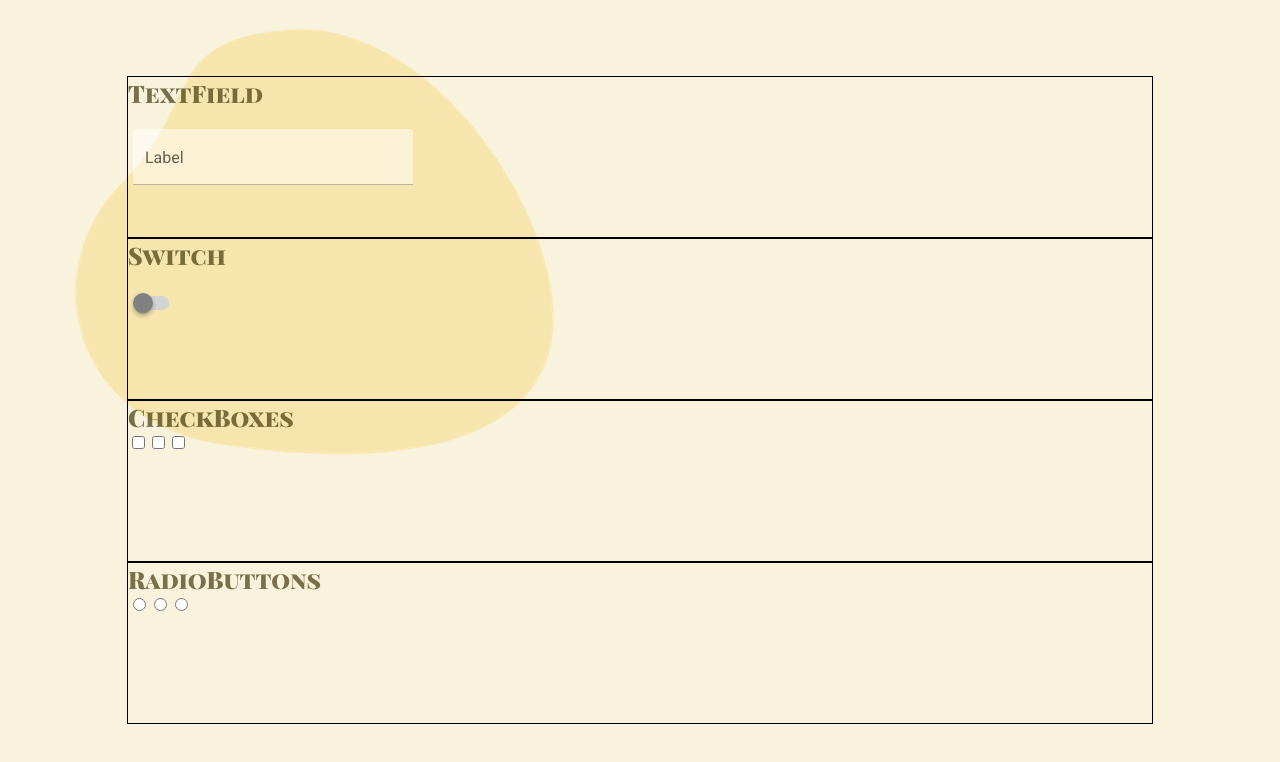
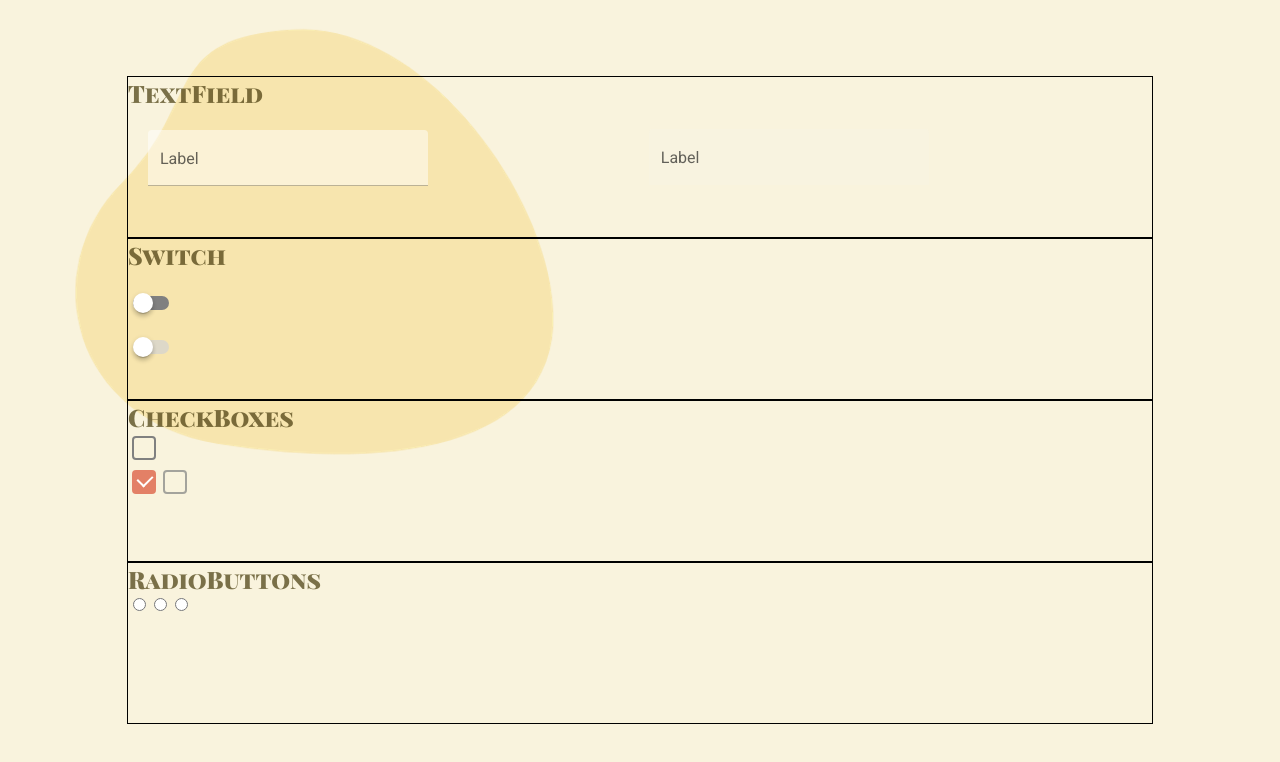
Before and after one commit to annaeklov/mandatory-uxdesign1, a React (Create React App) app in the folder mylabux/: page / in a window 1280 px wide. Shown: the top 762 px of the page. Built offline with nearby package versions, Linux system fonts and the light colour scheme.

Commit message:
checkboxes done

```diff
--- a/mylabux/src/MainContainer.js
+++ b/mylabux/src/MainContainer.js
@@ -29,6 +29,7 @@ const Main = styled.main`
   justify-content: center;
   position: relative;
   box-sizing: border-box;
+
   .pic {
     mix-blend-mode: multiply;
     position: absolute;
@@ -50,7 +51,9 @@ const Main = styled.main`
   }
   .section__bottom {
     height: 85%;
+    width: 100%;
   }
+
   h1 {
     color: #7a7048; /* #e2422d;  */
     margin: 0;
--- a/mylabux/src/components/CheckBoxes.js
+++ b/mylabux/src/components/CheckBoxes.js
@@ -8,13 +8,109 @@ export default function CheckBoxes() {
         <h1>CheckBoxes</h1>
       </div>
       <div className="section__bottom">
-        <form>
-          <input type="checkbox" />
-          <input type="checkbox" />
-          <input type="checkbox" />
-        </form>
+        <Form>
+          <input id="checkbox" type="checkbox" />
+          <label htmlFor="checkbox" />
+        </Form>
+        <Form2>
+          <input id="checkbox2" type="checkbox" checked/>
+          <input id="checkbox3" type="checkbox" disabled />
+        </Form2>
+
       </div>
     </section>
   );
 }
 /* ---STYLING--- */
+
+const Form = styled.form`
+  position: relative;
+
+  input {
+    position: relative;
+    width: 24px;
+    height: 24px;
+    border: 2px solid grey;
+    border-radius: 4px;
+    appearance: none;
+    outline: none;
+    cursor: pointer;
+
+    &:before {
+      position: absolute;
+      content: "";
+      display: inline-block;
+      width: 8px;
+      height: 12px;
+      border-color: transparent;
+      border-width: 0 2px 2px 0;
+      transform: rotate(45deg);
+      opacity: 0;
+      left: 6px;
+    }
+
+    &:checked::before {
+      border-color: white;
+      border-style: solid;
+      opacity: 1;
+    }
+
+    &:checked {
+      background: #e38066;
+      border-color: #e38066;
+      transition: 0.4s;
+    }
+  }
+`;
+
+const Form2 = styled.form`
+  position: relative;
+
+  input:disabled {
+    position: relative;
+    width: 24px;
+    height: 24px;
+    border: 2px solid grey;
+    border-radius: 4px;
+    appearance: none;
+    outline: none;
+    opacity: 0.7;
+  }
+
+  input {
+    position: relative;
+    width: 24px;
+    height: 24px;
+    border: 2px solid grey;
+    border-radius: 4px;
+    appearance: none;
+    outline: none;
+
+    &:before {
+      position: absolute;
+      content: "";
+      display: inline-block;
+      width: 8px;
+      height: 12px;
+      border-color: transparent;
+      border-width: 0 2px 2px 0;
+      transform: rotate(45deg);
+      opacity: 0;
+      left: 6px;
+    }
+
+    &:checked::before {
+      border-color: white;
+      border-style: solid;
+      opacity: 1;
+    }
+
+    &:checked {
+      background: #e38066;
+      border-color: #e38066;
+      transition: 0.4s;
+    }
+  }
+
+
+`;
--- a/mylabux/src/components/Switch.js
+++ b/mylabux/src/components/Switch.js
@@ -12,6 +12,10 @@ export default function Switch() {
           <input type="checkbox" id="switch" />
           <label htmlFor="switch" />
         </Form>
+        <Form2>
+          <input type="checkbox" id="switch2" />
+          <label htmlFor="switch2" />
+        </Form2>
       </div>
     </section>
   );
@@ -22,6 +26,7 @@ const Form = styled.form`
   display: inline-block;
   position: relative;
   margin: 20px 5px;
+  width: 50%;
 
   input {
     width: 36px;
@@ -45,7 +50,7 @@ const Form = styled.form`
       left: 0;
       width: 36px;
       height: 14px;
-      background-color: lightgrey;
+      background-color: grey;
       border-radius: 14px;
       z-index: 1;
       transition: background-color 0.28s cubic-bezier(0.4, 0, 0.2, 1);
@@ -58,7 +63,7 @@ const Form = styled.form`
       left: 0;
       width: 20px;
       height: 20px;
-      background-color: grey;
+      background-color: white;
       border-radius: 50%;
       z-index: 2;
       box-shadow: 0 4px 4px 0 rgba(0, 0, 0, 0.16),
@@ -79,4 +84,51 @@ const Form = styled.form`
   }
 `;
 
-//input:disabled .... inte klickbar..
+const Form2 = styled.form`
+  display: inline-block;
+  position: relative;
+  margin: 20px 5px;
+  width: 50%;
+
+  input {
+    width: 36px;
+    height: 20px;
+    position: absolute;
+    top: 0;
+    left: 0;
+    opacity: 0;
+    z-index: 0;
+  }
+
+  label {
+    display: block;
+    padding: 0 0 0 44px;
+
+    &:before {
+      content: "";
+      position: absolute;
+      top: 5px;
+      left: 0;
+      width: 36px;
+      height: 14px;
+      background-color: lightgrey;
+      border-radius: 14px;
+      z-index: 1;
+      opacity: 0.7;
+    }
+
+    &:after {
+      content: "";
+      position: absolute;
+      top: 2px;
+      left: 0;
+      width: 20px;
+      height: 20px;
+      background-color: white;
+      border-radius: 50%;
+      z-index: 2;
+      box-shadow: 0 4px 4px 0 rgba(0, 0, 0, 0.16),
+        0 3px 1px -2px rgba(0, 0, 0, 0.2), 0 1px 5px 0 rgba(0, 0, 0, 0.12);
+    }
+  }
+`;
--- a/mylabux/src/components/TextField.js
+++ b/mylabux/src/components/TextField.js
@@ -2,12 +2,6 @@ import React, { useState } from "react";
 import styled from "styled-components";
 
 export default function TextField() {
-  const [isFocused, setIsFocused] = useState(false);
-
-  function onFocus() {
-    console.log("in focus");
-  }
-
   return (
     <section>
       <div className="section__top">
@@ -15,19 +9,54 @@ export default function TextField() {
       </div>
       <div className="section__bottom">
         <Form>
-          <input type="text" id="textField" onFocus={onFocus} />
+          <input type="text" id="textField" required />
           <label htmlFor="textField">Label</label>
           <span className="bar"></span>
         </Form>
+        <Form2>
+          <input type="text" id="textField2" disabled />
+          <label htmlFor="textField2">Label</label>
+        </Form2>
       </div>
     </section>
   );
 }
 /* ---STYLING--- */
+const Form2 = styled.form`
+  position: relative;
+  display: inline-block;
+  margin: 20px 20px;
+  width: 40%;
+
+  input {
+    box-sizing: border-box;
+    border: none;
+    width: 280px;
+    height: 56px;
+    border-radius: 4px 4px 0 0;
+    padding: 0 12px 0 12px;
+    outline: none;
+    font-size: 16px;
+    opacity: 0.5;
+  }
+
+  label {
+    position: absolute;
+    top: 50%;
+    left: 0;
+    transform: translate(0, -50%);
+    color: #00000099;
+    font-size: 16px;
+    font-family: "Roboto", sans-serif;
+    padding: 0 12px 0 12px;
+  }
+`;
 
 const Form = styled.form`
   position: relative;
-  margin: 20px 5px;
+  display: inline-block;
+  margin: 20px 20px;
+  width: 45%;
 
   input {
     box-sizing: border-box;
@@ -58,7 +87,8 @@ const Form = styled.form`
     transition: 0.2s ease all;
   }
 
-  input:focus ~ label {
+  input:focus ~ label,
+  input:valid ~ label {
     top: 10px;
     font-size: 14px;
     color: #e38066;
@@ -87,7 +117,9 @@ const Form = styled.form`
     }
   }
   input:focus ~ .bar:before,
-  input:focus ~ .bar:after {
+  input:focus ~ .bar:after,
+  input:valid ~ .bar:after,
+  input:valid ~ .bar:before {
     width: 50%;
   }
 `;
```
